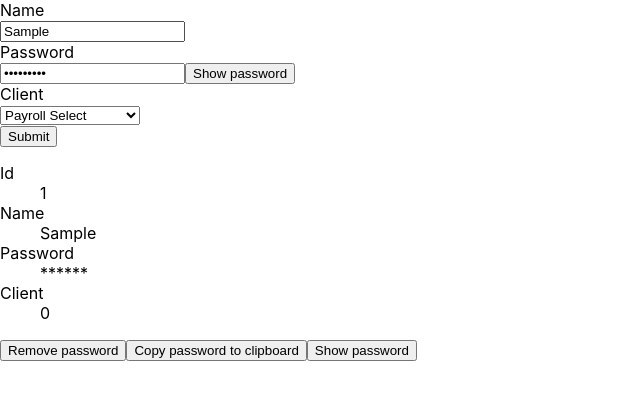
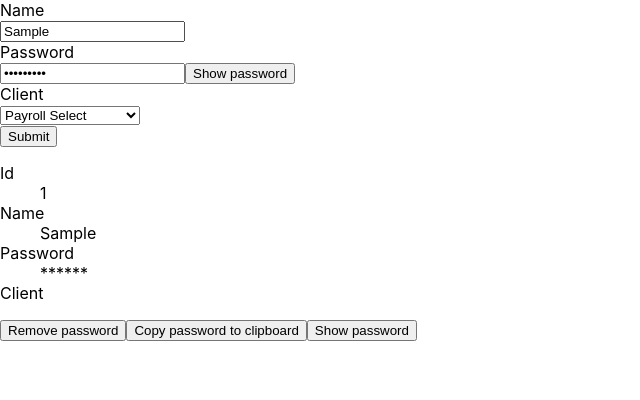
Before and after one commit to PimDerks/dij-pwdmngr, a React (Create React App) app: page / in a window 1280 px wide. Both pictures are taken after typing "Sample", "Sample123" into the empty fields and a click on the button "Submit". Shown: the top 400 px of the page, without its empty margins (0-640 px from the left). Built offline with nearby package versions, Linux system fonts and the light colour scheme.

Commit message:
Add client data to passwords for display.

```diff
--- a/src/components/PasswordForm/index.js
+++ b/src/components/PasswordForm/index.js
@@ -1,4 +1,4 @@
-import { useState, useContext, useEffect } from "react";
+import { useState, useContext } from "react";
 import AppContext from "../../context/AppContext";
 import Button from "../input/Button";
 import Input from "../input/Input";
@@ -9,17 +9,14 @@ const PasswordForm = ({ onSubmit }) => {
   const { clients } = useContext(AppContext);
   const [name, setName] = useState("");
   const [password, setPassword] = useState("");
-  const [client, setClient] = useState("");
-
-  // default value
-  const clientValue = client || 0;
+  const [clientId, setClientId] = useState(clients.length ? clients[0].id : "");
 
   const onSubmitEvent = (e) => {
     e.preventDefault();
     onSubmit({
       name,
       password,
-      client,
+      clientId,
     });
   };
 
@@ -47,13 +44,13 @@ const PasswordForm = ({ onSubmit }) => {
   const selectConfig = {
     id: "client",
     label: "Client",
-    value: clientValue,
+    value: clientId,
     required: true,
     onChange: (e) => {
-      setClient(e.target.value);
+      setClientId(e.target.value);
     },
-    options: clients.map((c, i) => {
-      return { value: i, label: c.name };
+    options: clients.map((c) => {
+      return { value: c.id, label: c.name };
     }),
   };
 
@@ -61,10 +58,6 @@ const PasswordForm = ({ onSubmit }) => {
     label: "Submit",
     type: "submit",
   };
-
-  useEffect(() => {
-    setClient(clientValue);
-  }, []);
 
   return (
     <form action="." onSubmit={onSubmitEvent}>
--- a/src/components/PasswordList/index.js
+++ b/src/components/PasswordList/index.js
@@ -1,13 +1,31 @@
+import { useContext } from "react";
 import PasswordListItem from "../PasswordListItem";
 import PasswordListEmpty from "../PasswordListEmpty";
+import AppContext from "../../context/AppContext";
 
 const PasswordList = ({ passwords, onRemove }) => {
-  if (!passwords.length) {
+  const { clients } = useContext(AppContext);
+
+  // Attach client data to passwords
+  const mappedPasswords = passwords.map((pw) => {
+    const client = clients.filter((c) => {
+      return c.id === pw.clientId;
+    });
+
+    if (client.length) {
+      const { name: clientName, color: clientColor } = client[0];
+      return { clientName, clientColor, ...pw };
+    } else {
+      return pw;
+    }
+  });
+
+  if (!mappedPasswords.length) {
     return <PasswordListEmpty />;
   } else {
     return (
       <div>
-        {passwords.map((pw) => (
+        {mappedPasswords.map((pw) => (
           <PasswordListItem onRemove={onRemove} key={`pw-${pw.id}`} {...pw} />
         ))}
       </div>
--- a/src/components/PasswordListItem/index.js
+++ b/src/components/PasswordListItem/index.js
@@ -1,15 +1,22 @@
 import { useState } from "react";
-
 import Button from "../input/Button";
 
-const PasswordListItem = ({ id, name, password, client, onRemove }) => {
+const PasswordListItem = ({
+  id,
+  name,
+  password,
+  clientId,
+  clientName,
+  clientColor,
+  onRemove,
+}) => {
   const [isShown, setIsShown] = useState(false);
 
   const buttonRemoveConfig = {
     label: "Remove password",
     onClick: (e) => {
       if (onRemove) {
-        onRemove({ id, name, password, client });
+        onRemove({ id });
       }
     },
   };
@@ -45,7 +52,9 @@ const PasswordListItem = ({ id, name, password, client, onRemove }) => {
         <dt>Password</dt>
         <dd>{isShown ? password : "******"}</dd>
         <dt>Client</dt>
-        <dd>{client}</dd>
+        <dd>
+          {clientId} {clientName} {clientColor}
+        </dd>
       </dl>
       <Button {...buttonRemoveConfig} />
       <Button {...buttonCopyConfig} />
--- a/src/context/AppState.js
+++ b/src/context/AppState.js
@@ -1,12 +1,19 @@
 import { useState, useEffect } from "react";
 import AppContext from "./AppContext";
+import { slugify } from "../utils/string";
+
 const AppState = ({ children }) => {
   const [clients, setClients] = useState([]);
 
   // Fetch clients on mount
   useEffect(() => {
     fetch("/api/clients.json").then((response) =>
-      response.json().then((data) => setClients(data))
+      response.json().then((data) => {
+        const clientsData = data.map((client) => {
+          return { id: slugify(client.name), ...client };
+        });
+        setClients(clientsData);
+      })
     );
   }, []);
 
--- /dev/null
+++ b/src/utils/string.js
@@ -0,0 +1,21 @@
+// https://gist.github.com/codeguy/6684588
+const slugify = (str) => {
+  str = str.replace(/^\s+|\s+$/g, ""); // trim
+  str = str.toLowerCase();
+
+  // remove accents, swap ñ for n, etc
+  const from = "àáäâèéëêìíïîòóöôùúüûñç·/_,:;";
+  const to = "aaaaeeeeiiiioooouuuunc------";
+  for (var i = 0, l = from.length; i < l; i++) {
+    str = str.replace(new RegExp(from.charAt(i), "g"), to.charAt(i));
+  }
+
+  str = str
+    .replace(/[^a-z0-9 -]/g, "") // remove invalid chars
+    .replace(/\s+/g, "-") // collapse whitespace and replace by -
+    .replace(/-+/g, "-"); // collapse dashes
+
+  return str;
+};
+
+export { slugify };
```
